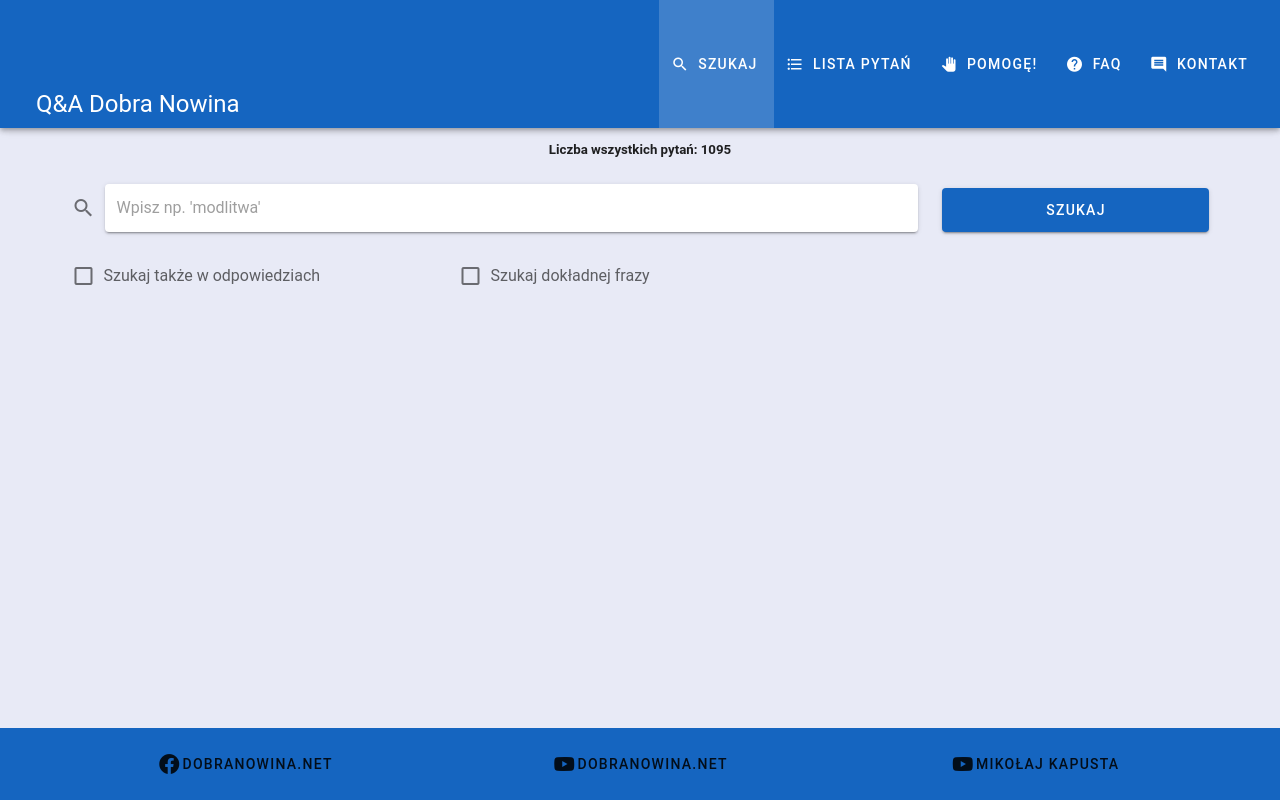
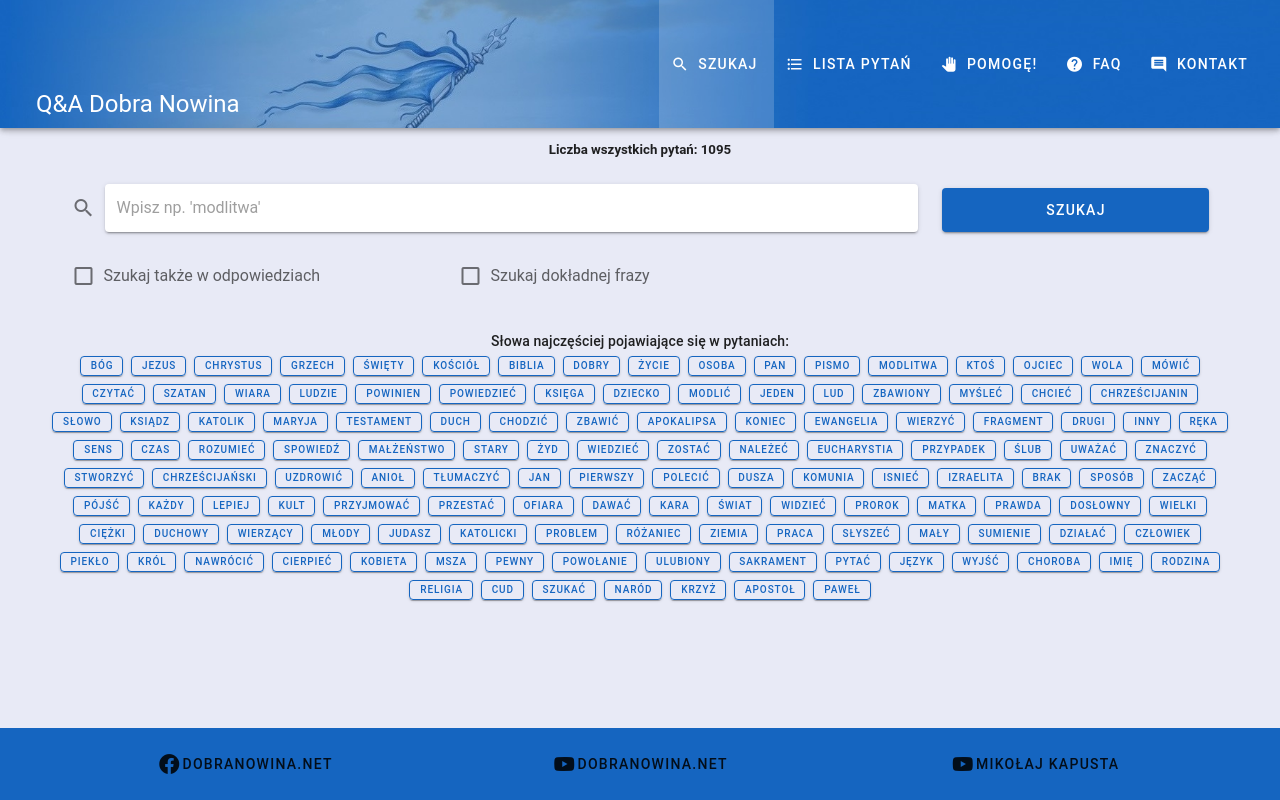
Before and after one commit to Ptimulka/dobranowina, a Vue app: page / in a window 1280 px wide. Built offline with nearby package versions, Linux system fonts and the light colour scheme; a small style sheet from the web is missing.

Commit message:
Top words buttons added

```diff
--- /dev/null
+++ b/src/assets/questions/topWords.json
@@ -0,0 +1,136 @@
+{
+  "topwords": [
+    "Bóg",
+    "Jezus",
+    "Chrystus",
+    "grzech",
+    "święty",
+    "Kościół",
+    "Biblia",
+    "dobry",
+    "życie",
+    "osoba",
+    "Pan",
+    "Pismo",
+    "modlitwa",
+    "ktoś",
+    "ojciec",
+    "wola",
+    "mówić",
+    "czytać",
+    "szatan",
+    "wiara",
+    "ludzie",
+    "powinien",
+    "powiedzieć",
+    "księga",
+    "dziecko",
+    "modlić",
+    "jeden",
+    "lud",
+    "zbawiony",
+    "myśleć",
+    "chcieć",
+    "chrześcijanin",
+    "słowo",
+    "ksiądz",
+    "katolik",
+    "Maryja",
+    "testament",
+    "duch",
+    "chodzić",
+    "zbawić",
+    "apokalipsa",
+    "koniec",
+    "Ewangelia",
+    "wierzyć",
+    "fragment",
+    "drugi",
+    "inny",
+    "ręka",
+    "sens",
+    "czas",
+    "rozumieć",
+    "spowiedź",
+    "małżeństwo",
+    "stary",
+    "Żyd",
+    "wiedzieć",
+    "zostać",
+    "należeć",
+    "Eucharystia",
+    "przypadek",
+    "ślub",
+    "uważać",
+    "znaczyć",
+    "stworzyć",
+    "chrześcijański",
+    "uzdrowić",
+    "anioł",
+    "tłumaczyć",
+    "Jan",
+    "pierwszy",
+    "polecić",
+    "dusza",
+    "Komunia",
+    "isnieć",
+    "Izraelita",
+    "brak",
+    "sposób",
+    "zacząć",
+    "pójść",
+    "każdy",
+    "lepiej",
+    "kult",
+    "przyjmować",
+    "przestać",
+    "ofiara",
+    "dawać",
+    "kara",
+    "świat",
+    "widzieć",
+    "prorok",
+    "matka",
+    "prawda",
+    "dosłowny",
+    "wielki",
+    "ciężki",
+    "duchowy",
+    "wierzący",
+    "młody",
+    "Judasz",
+    "katolicki",
+    "problem",
+    "różaniec",
+    "ziemia",
+    "praca",
+    "słyszeć",
+    "mały",
+    "sumienie",
+    "działać",
+    "człowiek",
+    "piekło",
+    "król",
+    "nawrócić",
+    "cierpieć",
+    "kobieta",
+    "Msza",
+    "pewny",
+    "powołanie",
+    "ulubiony",
+    "sakrament",
+    "pytać",
+    "język",
+    "wyjść",
+    "choroba",
+    "imię",
+    "rodzina",
+    "religia",
+    "cud",
+    "szukać",
+    "naród",
+    "krzyż",
+    "apostoł",
+    "Paweł"
+  ]
+}
--- a/src/questions/questions-data.js
+++ b/src/questions/questions-data.js
@@ -1,4 +1,5 @@
 import todoLivestreams from "@/assets/questions/todo.json";
+import topWords from "@/assets/questions/topWords.json";
 
 var QuestionsData = {
   imports: {
@@ -6,6 +7,7 @@ var QuestionsData = {
     q2020: () => import('@/assets/questions/2020.json'),
   },
   todos: todoLivestreams,
+  topWords: topWords,
   loadYear: function(year) {
     let qyear = 'q' + year;
     if(!this.isLoaded(year)) {
--- a/src/views/Search.vue
+++ b/src/views/Search.vue
@@ -27,10 +27,16 @@
       </v-row>
       <v-row no-gutters class="mt-1">
         <v-col class="px-3" cols="12" sm="6" md="4">
-          <v-checkbox v-model="searchAlsoInAnswers" label="Szukaj także w odpowiedziach"></v-checkbox>
+          <v-checkbox v-model="searchAlsoInAnswers"
+            label="Szukaj także w odpowiedziach"
+            :disabled="isLoadingQuestions || isSearching"
+          ></v-checkbox>
         </v-col>
         <v-col class="px-3" cols="12" sm="6" md="4">
-          <v-checkbox v-model="searchExactPhase" label="Szukaj dokładnej frazy"></v-checkbox>
+          <v-checkbox v-model="searchExactPhase"
+             label="Szukaj dokładnej frazy"
+             :disabled="isLoadingQuestions || isSearching"
+          ></v-checkbox>
         </v-col>
         <v-col cols="12" sm="3" md="3"></v-col>
       </v-row>
@@ -48,6 +54,22 @@
 
     <h5 class="text-center mt-5">{{ messageAtTheBottom }} </h5>
 
+    <v-row class="mt-5">
+      <div class="text-center">
+        <h5 class="subtitle-2">Słowa najczęściej pojawiające się w pytaniach:</h5>
+        <v-btn v-for="word in topWords"
+          :key="word"
+          elevation="1"
+          outlined
+          x-small
+          class="ma-1"
+          color="primary"
+          :disabled="isLoadingQuestions || isSearching"
+          @click.prevent="topWordsButtonPressed(word)"
+        >{{ word }}</v-btn>
+      </div>
+    </v-row>
+
   </v-container>
 </template>
 
@@ -63,6 +85,7 @@ export default {
       searchExactPhase: false,
       questionsToLoad: ['2017','2020'],
       questions: QuestionsData,
+      topWords: QuestionsData.topWords.topwords,
       searchHelper: SearchHelper,
       isSearching: false,
       lastSearchNoResults: false,
@@ -88,6 +111,10 @@ export default {
         this.lastSearchCanceled = false;
         this.searchHelper.getRegexpsForQuery(this.searchQuery, this.searchExactPhase, this.continueSearching);
       }
+    },
+    topWordsButtonPressed: function(word) {
+      this.searchQuery = word;
+      this.searchQuestions();
     },
     makeHighlightedTextFromTextAndMatches: function(text, matches) {
       var position = 0;
```
